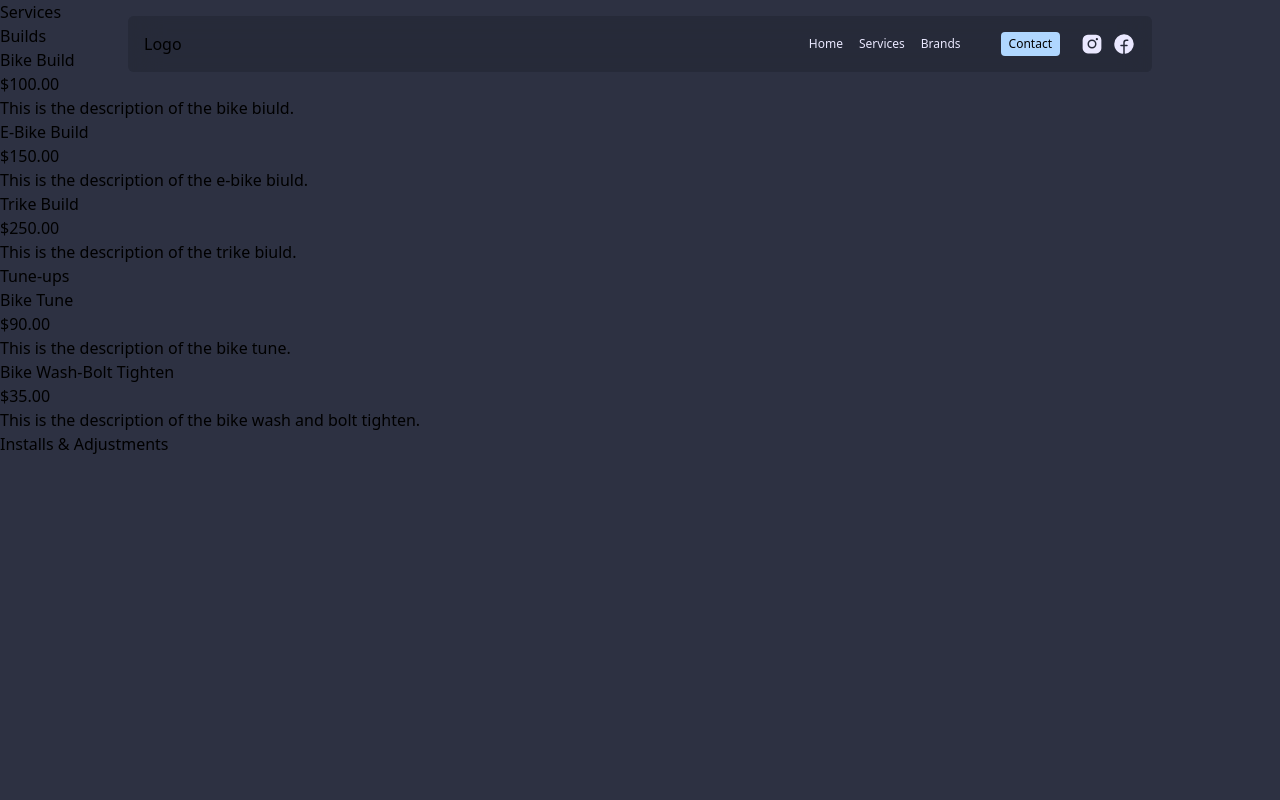
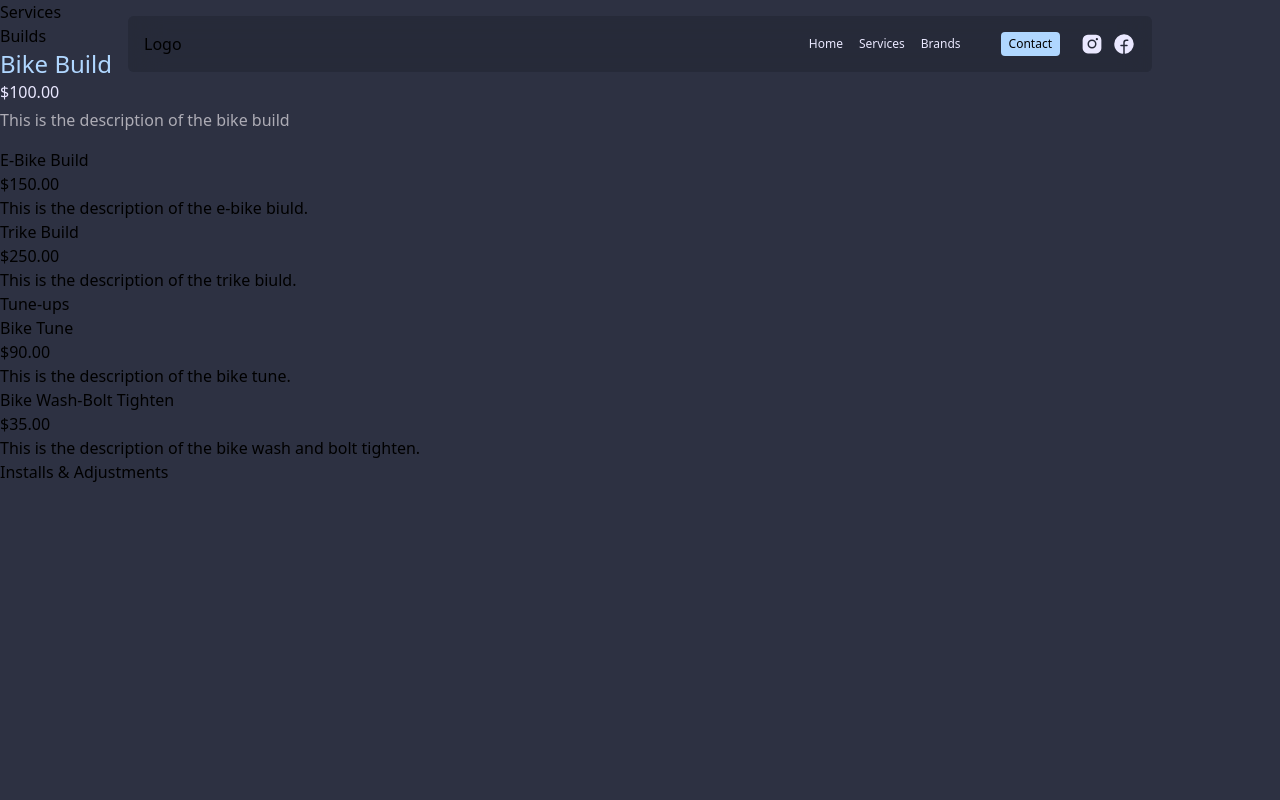
Before and after one commit to dylanreedx/CityCyclery, a Next.js app: page /services in a window 1280 px wide. Shown: the top 800 px of the page. Built offline with nearby package versions, Linux system fonts and the light colour scheme.

Commit message:
Created Card Component for services/about page

```diff
--- /dev/null
+++ b/components/CardComponent.tsx
@@ -0,0 +1,18 @@
+type CardProps = {
+    title: string;
+    price?: number;
+    description: string;
+}
+export default function CardComponent({
+    title,
+    price,
+    description
+}: CardProps) {
+    return(
+        <div className='max-w-sm overflow-hidden mb-4'>
+            <h2 className='font-medium text-2xl text-accent-500'>{title}</h2>
+            <span className='font-medium text-base text-light-500'>${price?.toFixed(2)}</span>
+            <p className='text-base text-light-600 mt-1'>{description}</p>
+        </div>
+    )
+}
--- a/components/SectionComponent.tsx
+++ b/components/SectionComponent.tsx
@@ -1,6 +1,6 @@
 import Button from './Button';
 
-type Props = {
+type SectionProps = {
 	children: React.ReactNode;
 	title: string;
 	btnText: string;
@@ -14,7 +14,7 @@ export default function SectionComponent({
 	btnText,
 	btnAction,
 	style,
-}: Props) {
+}: SectionProps) {
 	return (
 		<section className={'w-full h-full my-4 '.concat(style)}>
 			<div className='flex items-center gap-1 mb-4'>
--- a/pages/contact.tsx
+++ b/pages/contact.tsx
@@ -20,7 +20,9 @@ function Input({ name, id, label, input }: InputProps) {
 
 export default function Contact() {
 	return (
-		<Layout title='Contact - City Cyclery'>
+		<Layout
+		title='Contact - City Cyclery'
+		>
 			<div className='mt-32 min-h-[60vh] bg-dark-700'></div>
 			<section className='grid place-items-center text-light-500 -translate-y-20'>
 				<div className='bg-dark-600 py-12 px-20 rounded-xl shadow-md'>
--- a/pages/index.tsx
+++ b/pages/index.tsx
@@ -22,7 +22,7 @@ export default function Home() {
 					title='Brands'
 					btnText='See All'
 					btnAction='/brands'
-					style='ml-20'
+					style='ml-20 mb-10'
 				>
 					<div className='horizontal-scroll'>
 						{brands.map((brand) => (
--- a/pages/services.tsx
+++ b/pages/services.tsx
@@ -1,21 +1,23 @@
-import { HeadComponent } from '@/components/Head';
 import Link from 'next/link';
-
 import { Poppins } from '@next/font/google';
-import { Navbar } from '@/components/Navbar';
 import { Layout } from '@/components/Layout';
+import CardComponent from '@/components/CardComponent';
 
 export default function Services() {
 	return (
 		<>
-			<Layout title='Services - City Cyclery'>
+			<Layout
+            title='Services - City Cyclery'
+            >
                 <h1>Services</h1>
 
                 <h2>Builds</h2>
 
-                <h4>Bike Build</h4>
-                <p>$100.00</p>
-                <p>This is the description of the bike biuld.</p>
+                <CardComponent
+                title='Bike Build'
+                price= {100}
+                description='This is the description of the bike build'
+                ></CardComponent>
 
                 <h4>E-Bike Build</h4>
                 <p>$150.00</p>
```
